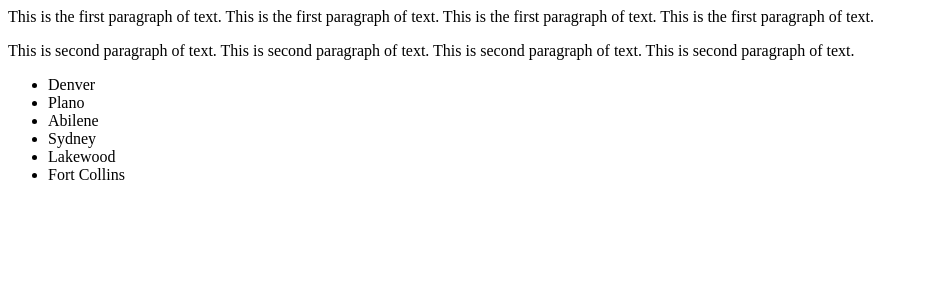
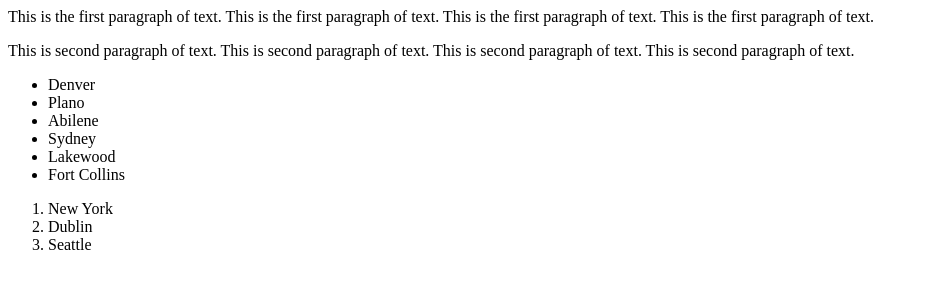
Before and after one commit to saundie184/favoriteanimals, a plain HTML site: page index.html in a window 1280 px wide. Shown: the whole page, without its empty margins (0-928 px from the left). Drawn offline with Linux system fonts and the light colour scheme.

Commit message:
Added top three cities

```diff
--- a/index.html
+++ b/index.html
@@ -16,5 +16,10 @@
   <li>Lakewood</li>
   <li>Fort Collins</li>
 </ul>
+<ol>
+  <li>New York</li>
+  <li>Dublin</li>
+  <li>Seattle</li>
+</ol>
     </body>
 </html>
```
